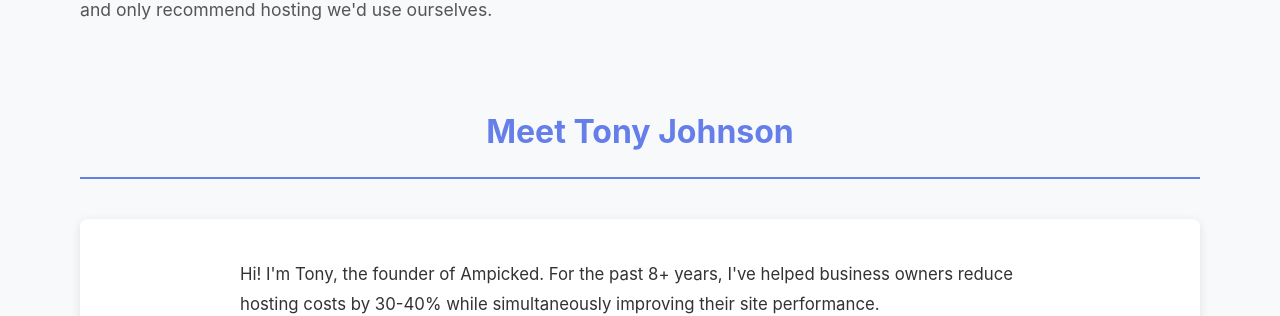
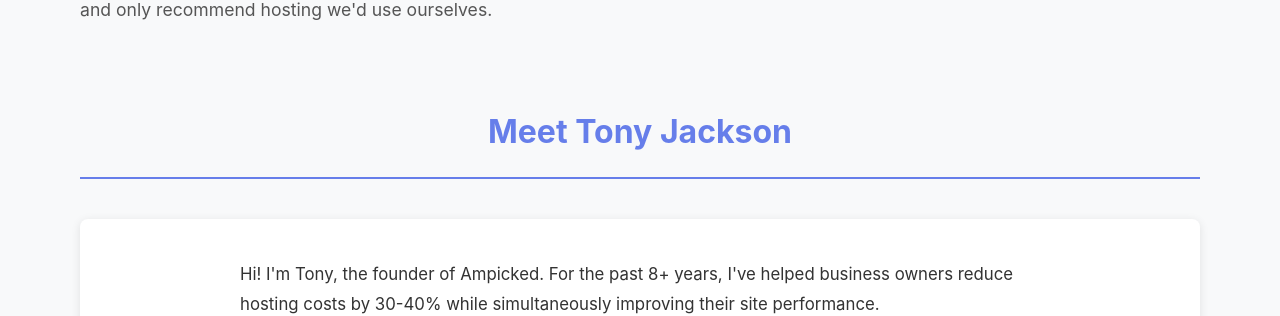
Before and after one commit to PetsUnpluggedArt/ampicked.github.io, a Jekyll site: the page built from about.md, in a window 1280 px wide and 900 px high, scrolled down 472 px. Shown: the part 148-464 px from the top of the window. Built offline with Jekyll 4.4.1, drawn with Linux system fonts in a browser that asks for light colours.

Commit message:
update name

```diff
--- a/about.md
+++ b/about.md
@@ -1,8 +1,8 @@
 ---
 layout: default
 title: About Ampicked - Expert Web Hosting Reviews
-description: Learn about Tony Johnson, the expert behind Ampicked, and our mission to help business owners choose the right WordPress hosting.
-keywords: web hosting expert, Tony Johnson, Ampicked mission, hosting reviews
+description: Learn about Tony Jackson, the expert behind Ampicked, and our mission to help business owners choose the right WordPress hosting.
+keywords: web hosting expert, Tony Jackson, Ampicked mission, hosting reviews
 permalink: /about/
 ---
 
@@ -26,7 +26,7 @@
         </section>
 
         <section>
-            <h2 class="section-title">Meet Tony Johnson</h2>
+            <h2 class="section-title">Meet Tony Jackson</h2>
             <div style="background: white; padding: 40px; border-radius: 8px; box-shadow: 0 2px 10px rgba(0, 0, 0, 0.1);">
                 <div style="max-width: 800px; margin: 0 auto; line-height: 1.8;">
                     <p style="font-size: 1.05em; margin-bottom: 20px;">
```
